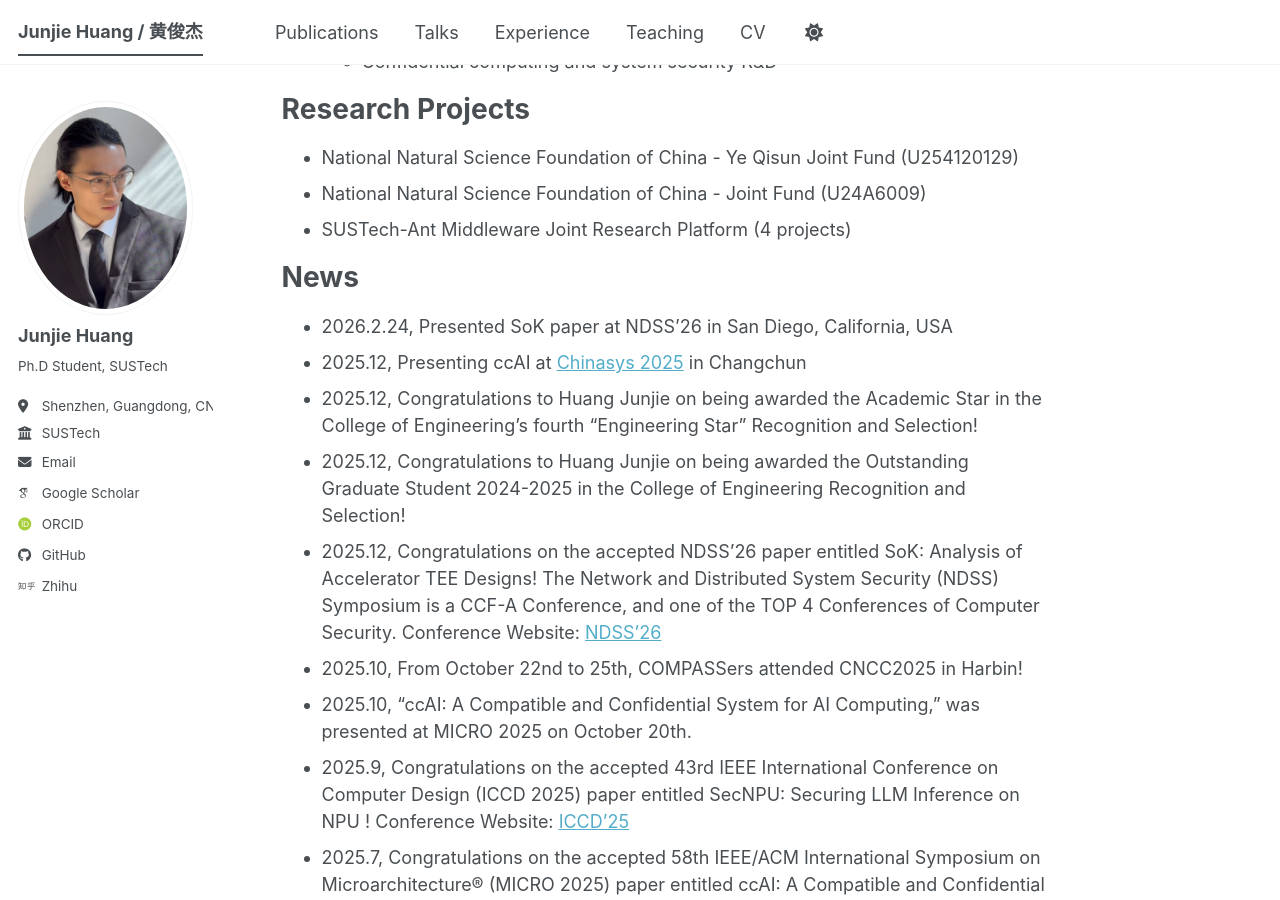
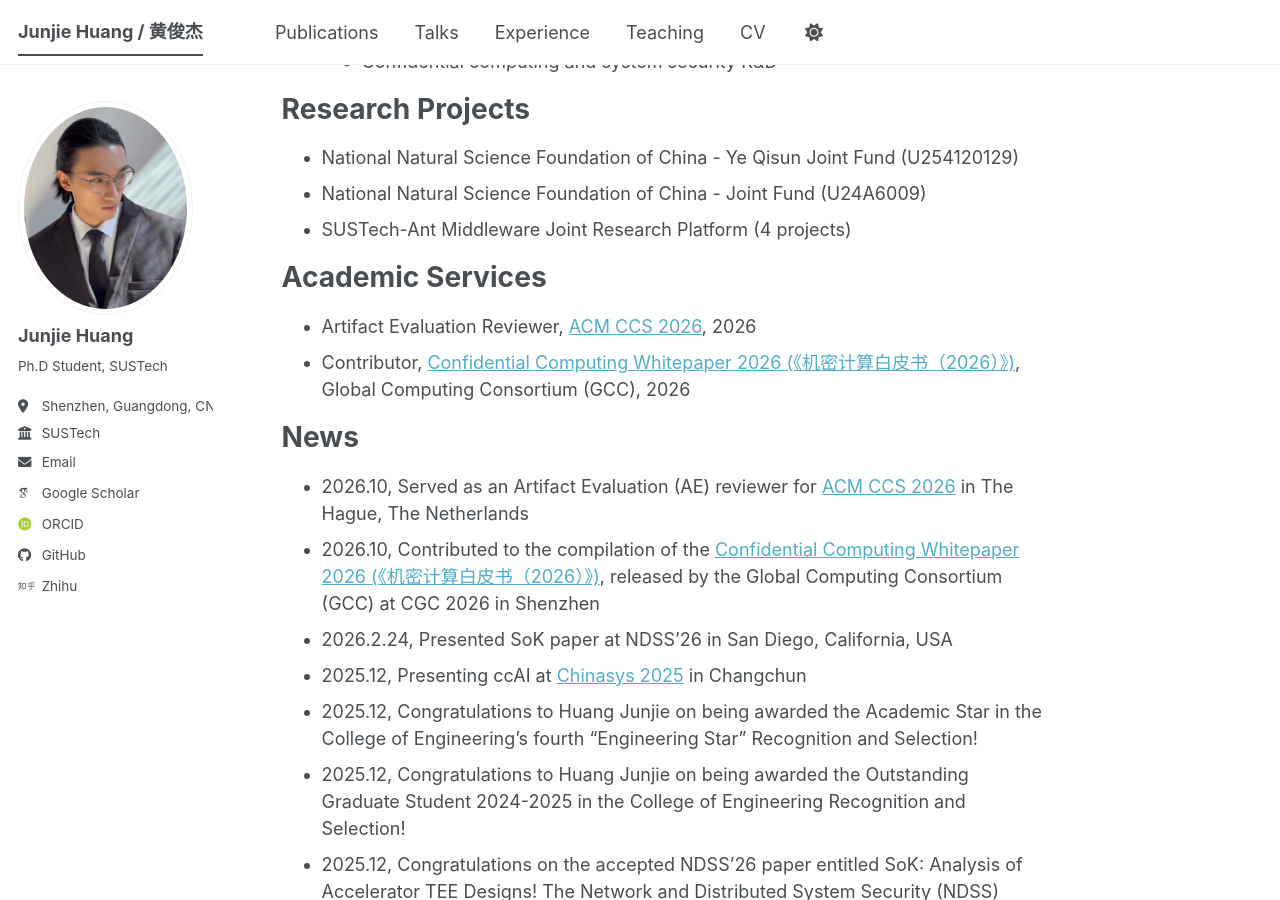
Before and after one commit to HuangJunjie-PhD/HuangJunjie-PhD.github.io, a Jekyll site: the page built from _pages/about.md, in a window 1280 px wide and 900 px high, scrolled down 1336 px. Built offline with Jekyll 4.4.1, drawn with Linux system fonts in a browser that asks for light colours; some web fonts are replaced; a script bundle is joined from its source files by our own code; library files that are not in the unit come from our copies.

Commit message:
Add CCS 2026 AE reviewer and GCC Confidential Computing Whitepaper 2026 service info
- Homepage News: add 2026.10 CCS 2026 artifact evaluation reviewing and whitepaper contribution
- Homepage: add Academic Services section
- CV: add Academic Services section

```diff
--- a/_pages/about.md
+++ b/_pages/about.md
@@ -49,8 +49,15 @@ Research Projects
 - National Natural Science Foundation of China - Joint Fund (U24A6009)
 - SUSTech-Ant Middleware Joint Research Platform (4 projects)
 
+Academic Services
+======
+- Artifact Evaluation Reviewer, [ACM CCS 2026](https://www.sigsac.org/ccs/CCS2026/), 2026
+- Contributor, [Confidential Computing Whitepaper 2026 (《机密计算白皮书（2026）》)](https://www.gccorg.com/article/70/641.html), Global Computing Consortium (GCC), 2026
+
 News
 ======
+- 2026.10, Served as an Artifact Evaluation (AE) reviewer for [ACM CCS 2026](https://www.sigsac.org/ccs/CCS2026/) in The Hague, The Netherlands
+- 2026.10, Contributed to the compilation of the [Confidential Computing Whitepaper 2026 (《机密计算白皮书（2026）》)](https://www.gccorg.com/article/70/641.html), released by the Global Computing Consortium (GCC) at CGC 2026 in Shenzhen
 - 2026.2.24, Presented SoK paper at NDSS'26 in San Diego, California, USA
 - 2025.12, Presenting ccAI at [Chinasys 2025](https://cnsys-2025winter.jlu.edu.cn/program.htm) in Changchun
 - 2025.12, Congratulations to Huang Junjie on being awarded the Academic Star in the College of Engineering's fourth "Engineering Star" Recognition and Selection!
```
Also changed, not shown: _pages/cv.md (+5 -0 lines).
